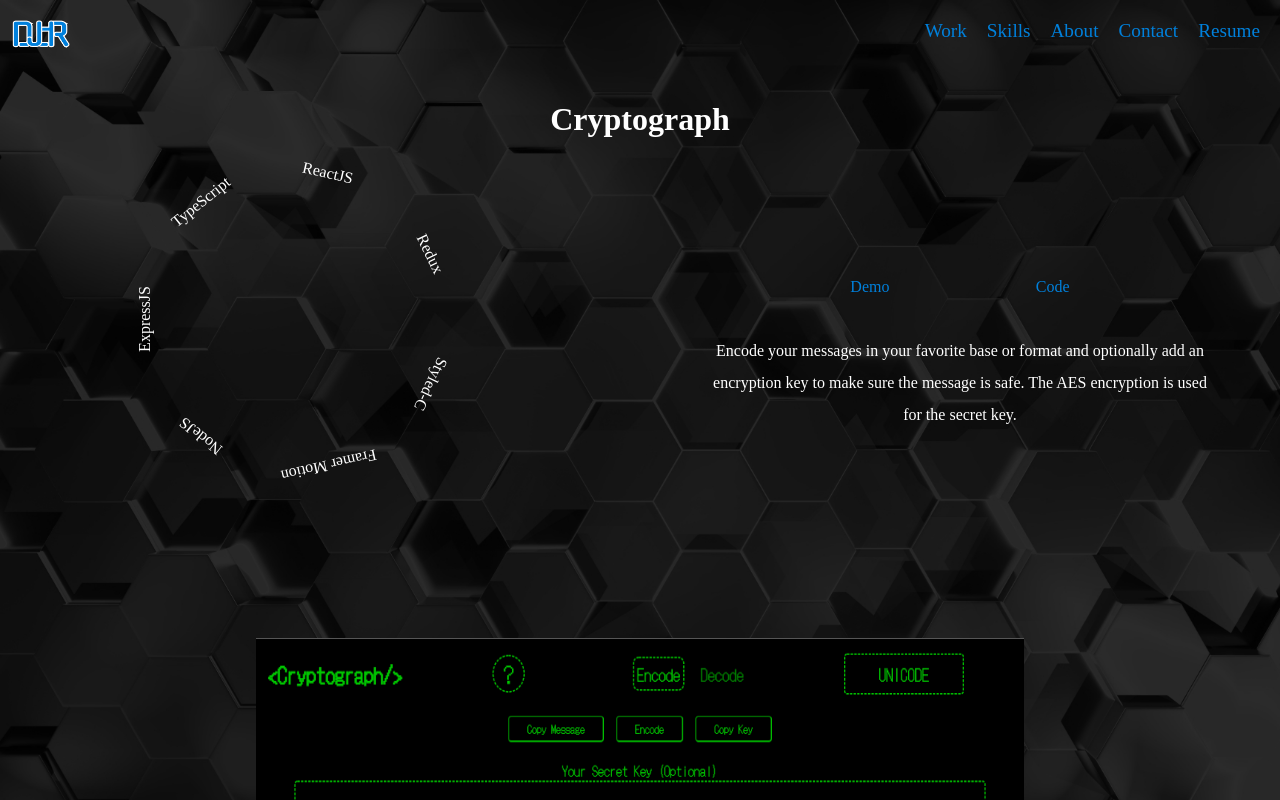
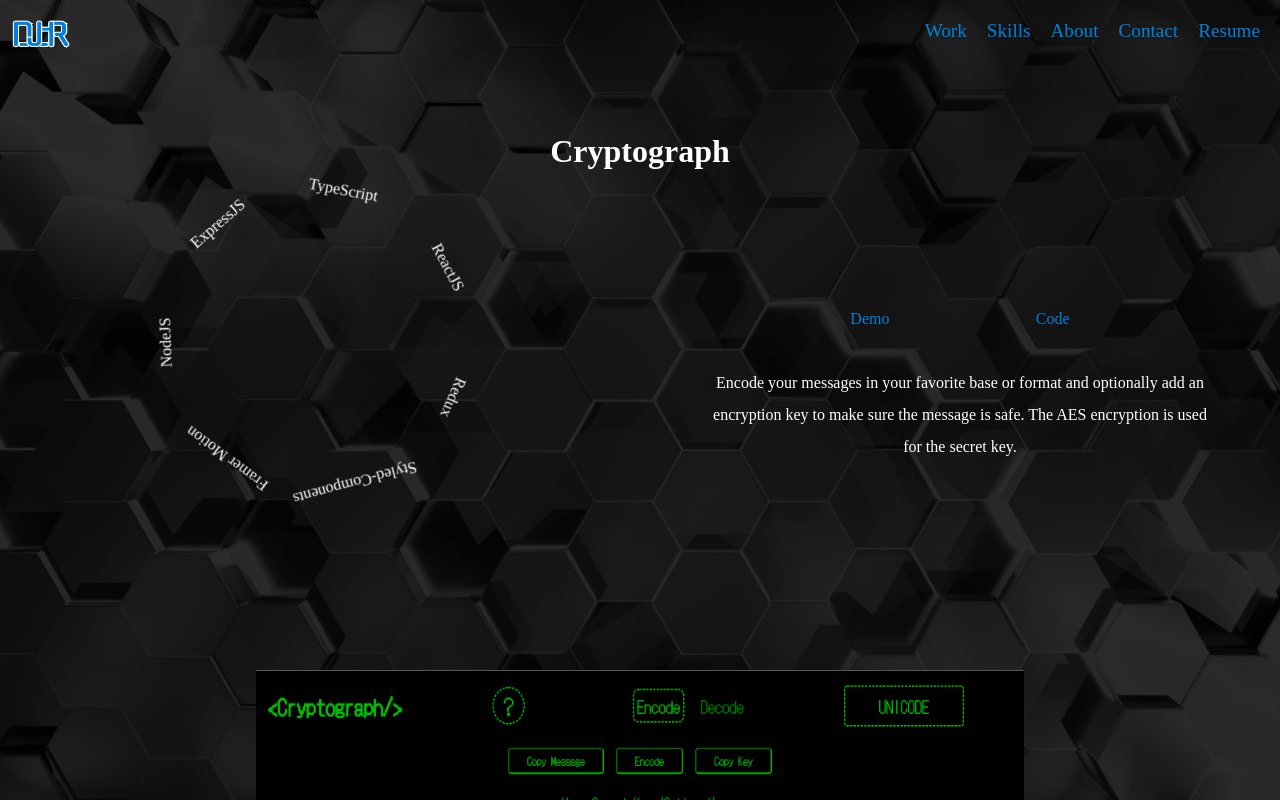
Before and after one commit to daniel-deru/portifolio4, a Next.js app: page /work/cryptograph in a window 1280 px wide. Built offline with nearby package versions, Linux system fonts and the light colour scheme; a web font is replaced by a local one.

Commit message:
added last animations

```diff
--- a/pages/styled/project.styled.js
+++ b/pages/styled/project.styled.js
@@ -1,32 +1,22 @@
 import styled, { keyframes } from "styled-components"
 
-const shapeAnim = keyframes`
-    0% {
-        clip-path: polygon(100% 0, 100% 100%, 0 100%, 0 0);
-    }
-    28% {
-        clip-path: polygon(100% 0, 100% 100%, 0 100%, 0 0);
-    }
-    33% {
-        clip-path: polygon(100% 25%, 100% 100%, 0 75%, 0 0);
-    }
-    61% {
-        clip-path: polygon(100% 25%, 100% 100%, 0 75%, 0 0);
-    }
-    66% {
-        clip-path: polygon(80% 0, 100% 100%, 0 100%, 20% 0);
-    }
-    95% {
-        clip-path: polygon(80% 0, 100% 100%, 0 100%, 20% 0);
-    }
-    100% {
-        clip-path: polygon(100% 0, 100% 100%, 0 100%, 0 0);
-    }
+const enterAnim = keyframes`
+   from {
+       opacity: 0;
+   }
+   to {
+       opacity: 1;
+   }
 `
 
 export const ProjectPage = styled.main`
     width: 100vw;
+    margin-top: 2rem;
     text-align: center;
+    animation: ${enterAnim} 1s ease-in-out;
+    h1 {
+        font-size: 2em;
+    }
 
     .link-container {
         margin: 2rem auto;
@@ -48,8 +38,14 @@ export const ProjectPage = styled.main`
             grid-template-columns: 1fr 1fr;
             position: relative;
             margin: auto;
+            /* color: #b8b8b8; */
             > * {
                 position: absolute;
+            }
+            .middle {
+                top: 40%;
+                left: 40%;
+                transform: translate(-50%, -50%);
             }
         }
 
--- a/pages/work/[project].js
+++ b/pages/work/[project].js
@@ -4,7 +4,19 @@ import { useEffect, useState, useRef, useLayoutEffect  } from 'react'
 import { motion } from 'framer-motion'
 import projects from "../../projects.json"
 import { ProjectPage } from '../styled/project.styled'
-import Image from 'next/image'
+
+const stackVariant = {
+    animate: {
+        rotate: 360,
+        transition: {
+            repeat: Infinity,
+            repeatType: "loop",
+            duration: 40,
+            repeatDelay: 0,
+            ease: "linear"
+        }
+    }
+}
 
 const project = ({currentProject}) => {
     const router = useRouter()
@@ -32,12 +44,18 @@ const project = ({currentProject}) => {
 
 
             <div className='main-container' >
-                <div className='stack-container' ref={containerRef}>
-                    <div></div>
+                <motion.div
+                className='stack-container'
+                ref={containerRef}
+
+                variants={stackVariant}
+                animate="animate"
+                >
+                    <div className='middle'></div>
                     {currentProject.stack.map(stackItem => (
                         <div key={stackItem}>{stackItem}</div>
                     ))}
-                </div>
+                </motion.div>
                 <p>
                     <div className='link-container'>
                         <a href={currentProject.url} target="_blank">Demo</a>
--- a/projects.json
+++ b/projects.json
@@ -6,7 +6,7 @@
         "github": "https://github.com/daniel-deru/react-cryptograpg",
         "url": "https://cryptograph.danielderu.net",
         "description": "Encode your messages in your favorite base or format and optionally add an encryption key to make sure the message is safe. The AES encryption is used for the secret key.",
-        "stack": ["TypeScript", "ReactJS", "Redux", "Styled-C", "Framer Motion", "NodeJS", "ExpressJS"]
+        "stack": ["TypeScript", "ReactJS", "Redux", "Styled-Components", "Framer Motion", "NodeJS", "ExpressJS"]
     },
     {
         "name": "Pokedex",
@@ -57,7 +57,7 @@
         "name": "WP Smart Commerce",
         "path": "wpsmartcommerce",
         "image": "Commerce.png",
-        "github": "",
+        "github": "https://danielderu.net/work",
         "url": "https://wp.danielderu.net",
         "description": "This is a commercial project I developed for my current company. It is a WordPress plugin that allows users to easily create and edit products with the WooCommerce API. This means site admins don't need to waste time changing small stuff like prices and also don't need to be worried about the client breaking the site after changing a setting accidentally or needing to train the client on how to use WordPress as the interface is easy to understand. **I have explicit consent to display this project**. This product falls under the GPL license which is why I can add it to my portfolio. The source code is legally allowed to be distributed because of the license but due to this being a commercial product I will not have a link to the source code. You can however test it out in a playground.",
         "stack": ["JavaScript", "CSS", "HTML", "PHP", "WordPress"]
--- a/styles/globals.css
+++ b/styles/globals.css
@@ -45,4 +45,5 @@ ul {
 
 ::-webkit-scrollbar-track {
   background-color: #5b5b5b;
+  background-color: #b8b8b8;
 }
```
